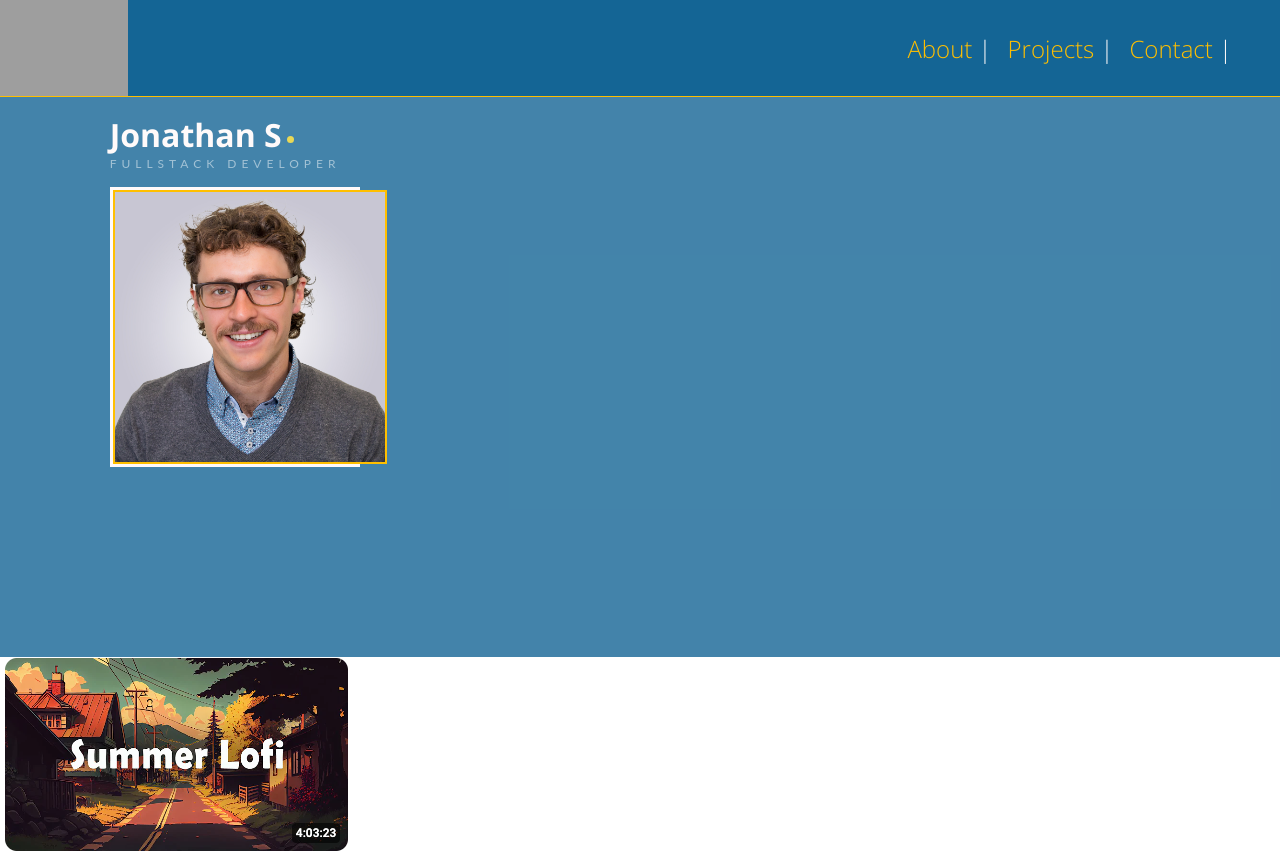
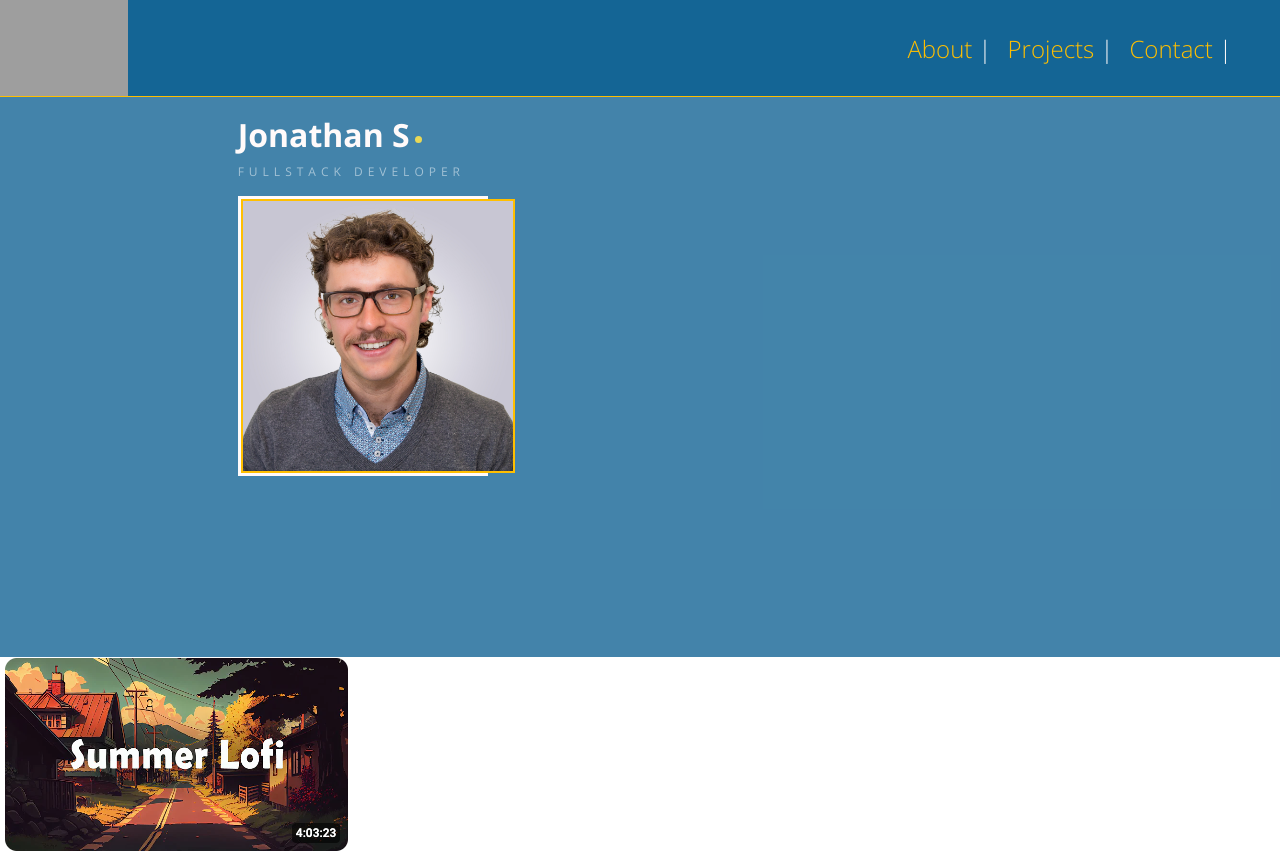
Before and after one commit to SageJonathan/Portfolio_client, a React (Vite) app: page / in a window 1280 px wide. Shown: the top 853 px of the page. Built offline with nearby package versions, Linux system fonts and the light colour scheme; grey boxes are pictures that could not be loaded.

Commit message:
update hero

```diff
--- a/src/components/About/About.jsx
+++ b/src/components/About/About.jsx
@@ -21,12 +21,12 @@
             </div>
           </div>
           <div className="text__container">
-
+              <h2 className="text__header">SAGE CODES</h2>
+              <h3 className="text__subheader">Robust. Clean. Scalable</h3>
               {/* <p className="text__text">As a Full Stack Engineer, I believe in robust, clean, and scalable code.</p>
               <p className="text__text">I prioritize modularity and thorough documentation as essential elements for creating complex, well-integrated codebases that deliver optimal performance for all stakeholders.</p>
               <p className="text__text"> My commitment is to ensure that every project I undertake is built with a foundation of quality and maintainability, fostering innovation and efficiency in every aspect of development.</p> */}
           </div>
-
      </div>
     )
   }
--- a/src/components/About/About.scss
+++ b/src/components/About/About.scss
@@ -1,9 +1,7 @@
+@use '../../styles/partials/fonts' as *;
 @use '../../styles/partials/variables' as *;
 @use '../../styles/partials/mixins' as *;
 
-
-
-// @import url('https://fonts.googleapis.com/css?family=Lato:300,400|Poppins:300,400,800&display=swap');
 
 //Change fonts
 //Modify class to classnames and rearange scss tree
@@ -46,6 +44,7 @@
     flex-direction: column;
 
     .name__title {
+      padding-bottom: 0.5rem;
       width: 100%;
       position: relative;
       display: flex;
@@ -62,8 +61,6 @@
       }
 
       h1 {
-        // font-family: 'OpenSans';
-        // font-weight: 400;
         color: $snow;
         font-size: 32px;
         -webkit-animation: mainFadeIn 2s forwards;
@@ -120,7 +117,6 @@
         animation-delay: 3.2s;
         opacity: 0;
          font-weight: 400;
-        font-family: 'Lato';
         color: #ffffff;
         font-size: 12px;
         text-transform: uppercase;
@@ -147,20 +143,20 @@
   animation: slideInTop 1.5s forwards;
   display: flex;
   flex-direction: column;
+  align-items: center;
+  justify-content: center;
     @include tablet{
       height: 40vh;
-      width: 60%;
+      width: 30%;
       margin-right: 2rem;
       margin-top: -6rem;
       animation: slideInRight 1.5s forwards;
-    @include desktop{
       position: relative;
       &::after, &::before {
         content: "";
         position: absolute;
         background-color: $gold;
       }
-
       &::after {
         // Vertical part of the L
         height: 40px;
@@ -177,15 +173,23 @@
         bottom: 0;
         right: 0;
         animation: slideInRight 3s forwards;
-      }
     }
     }
 }
-.text__text{
-  font-size: 1.4rem;
+.text__header{
   color: $snow;
-  padding: 1rem 1.5rem;
+  font-weight: 400;
+  padding-left: 0.7rem;
 }
+.text__subheader{
+  color: $gold;
+  font-weight: 200;
+}
+// .text__text{
+//   font-size: 1.4rem;
+//   color: $snow;
+//   padding: 1rem 1.5rem;
+// }
 
 
 //Text Keyframes
```
